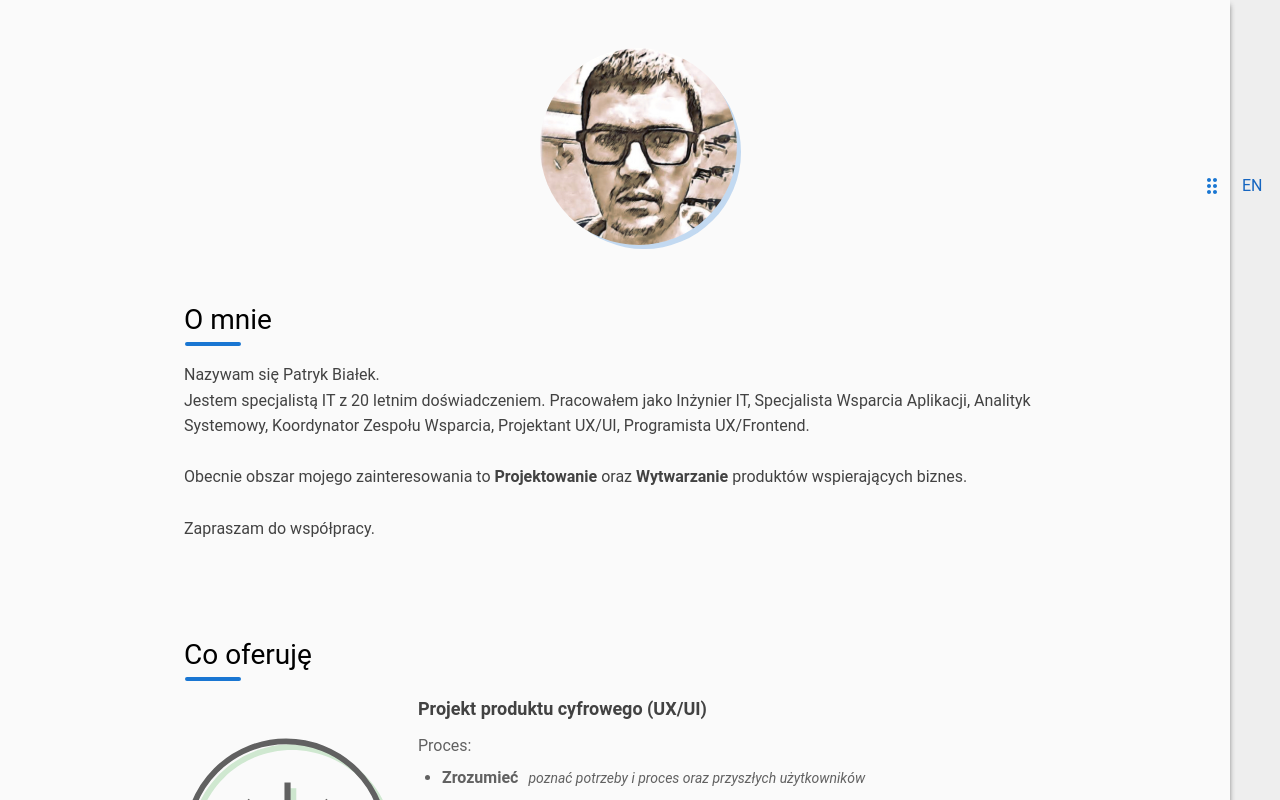
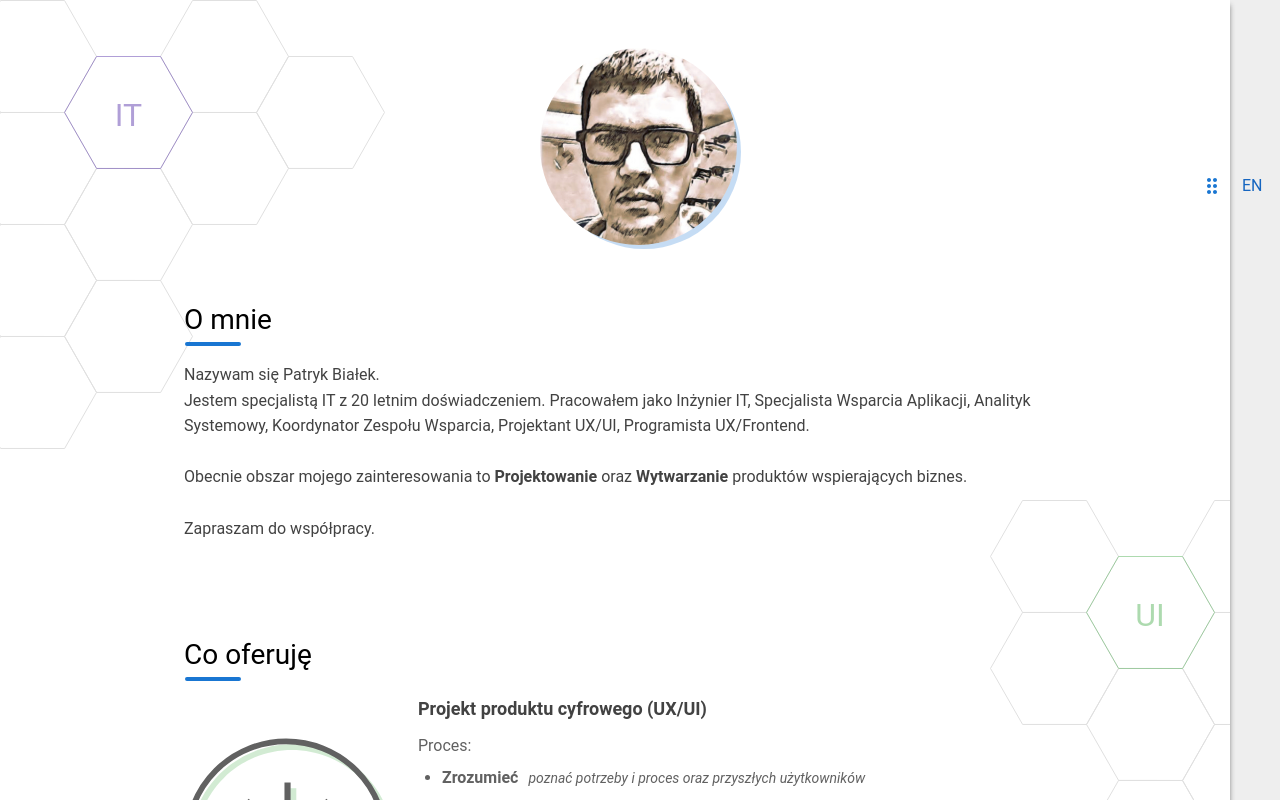
Before and after one commit to patrykbialek/portfolio, an Angular app: page / in a window 1280 px wide. Shown: the top 800 px of the page. Built offline with nearby package versions, Linux system fonts and the light colour scheme; grey boxes are pictures that could not be loaded.

Commit message:
refactor styles of background

```diff
--- a/src/app/app.component.html
+++ b/src/app/app.component.html
@@ -1,6 +1,6 @@
 <main class="c-pane c-pane--en background background--en"
-  [ngStyle]="backgroundPosition"
-  [ngClass]="{ 'u-background u-background--en': isBackgroundShown }">
+  [ngStyle]="backgroundPositionEN"
+  [ngClass]="{ 'u-background u-background--en': isBackgroundShownEN }">
   <section class="c-content o-wrapper u-noselect"
     [style.margin-left.px]='marginLeft'
     [style.width.px]='widthMobile'
@@ -17,11 +17,12 @@
 </main>
 
 <main class="c-pane c-pane--pl"
-  [ngStyle]="backgroundPosition"
+  [ngStyle]="backgroundPositionPL"
   [ngClass]="{ 'c-isShown': isShown,
                'u-forward-animation': isForwardAnimation,
                'u-back-animation': isBackAnimation,
-               'u-background u-background--pl': isBackgroundShown }"
+               'u-background u-background--pl': isBackgroundShownPL,
+               'c-grab-move-background': !isMobileWidth }"
   [style.width.px]='width'>
   <section class="c-content o-wrapper u-noselect u-position-relative "
     [style.margin-left.px]='marginLeft'
@@ -33,11 +34,11 @@
     <app-cooperation-terms [formOfCooperation]="formOfCooperation.pl"></app-cooperation-terms>
     <app-contact [contact]="contact.pl"></app-contact>
     <app-footer></app-footer>
-
+<!--
     <ng-container *ngIf="!isMobileWidth">
       <img class="c-grab-move c-grab-move__icon" [style.left.px]='grabMoveLeft'
         src="assets/images/svg/drag_indicator-24px.svg" alt="grab and move">
-    </ng-container>
+    </ng-container> -->
 
   </section>
 
--- a/src/app/app.component.scss
+++ b/src/app/app.component.scss
@@ -152,15 +152,17 @@
               url('../assets/images/svg/background_2.svg'),
               url('../assets/images/svg/background_3.svg'),
               url('../assets/images/svg/background_4.svg'),
-              url('../assets/images/svg/background_5.svg');
+              url('../assets/images/svg/background_5.svg'),
+              url('../assets/images/svg/drag_indicator-24px.svg');
   background-size: auto;
   background-repeat: no-repeat;
-  background-position-y: 0, 500px, 950px, 1500px, 2300px;
 
   &--en {
     background-color: #EEEEEE;
+    background-position-y: 0, 500px, 950px, 1500px, 2300px;
   }
   &--pl {
     background-color: #fff;
+    background-position-y: 0, 500px, 950px, 1500px, 2300px, 174px;
   }
 }
--- a/src/app/app.component.ts
+++ b/src/app/app.component.ts
@@ -65,8 +65,10 @@ export class AppComponent implements OnInit {
   formOfCooperation = content.formOfCooperation;
   myOffer = content.myOffer;
 
-  backgroundPosition;
-  isBackgroundShown = true;
+  backgroundPositionEN;
+  backgroundPositionPL;
+  isBackgroundShownEN = true;
+  isBackgroundShownPL = true;
 
   constructor() { }
 
@@ -83,14 +85,17 @@ export class AppComponent implements OnInit {
   }
 
   setBackgroundImage(): void {
-    this.isBackgroundShown = window.innerWidth >= 1300
+    this.isBackgroundShownEN = window.innerWidth >= 1300
       ? true
       : false;
+    this.isBackgroundShownEN = this.isBackgroundShownEN;
 
     const two = window.innerWidth - 290;
     const four = window.innerWidth - 482;
     const five = window.innerWidth - 386;
-    this.backgroundPosition = { 'background-position-x': `-32px, ${two}px, -32px, ${four}px, ${five}px` };
+    const six = 99.5;
+    this.backgroundPositionEN = { 'background-position-x': `-32px, ${two}px, -32px, ${four}px, ${five}px` };
+    this.backgroundPositionPL = { 'background-position-x': `-32px, ${two}px, -32px, ${four}px, ${five}px, ${six}%` };
   }
 
   @HostListener('window:resize', ['$event'])
```
